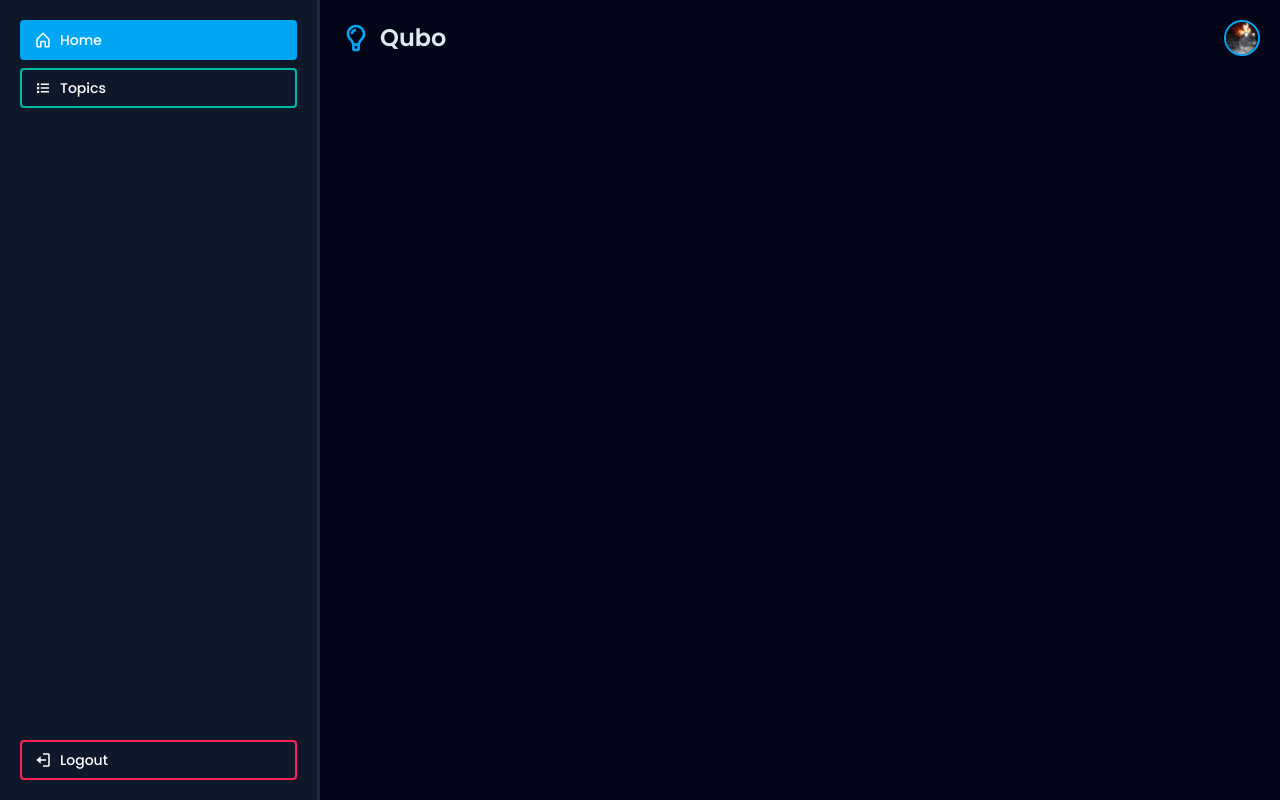
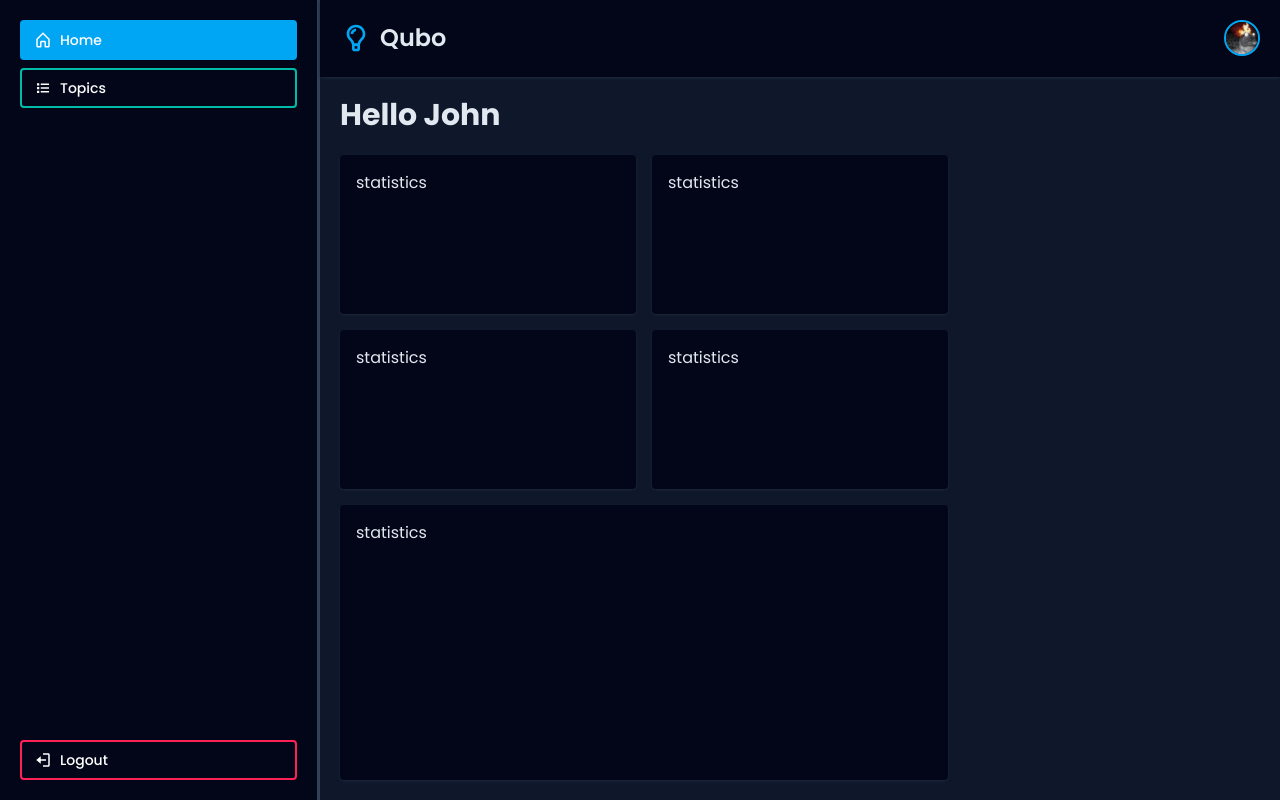
Before and after one commit to N4EXM/quiz_app, a React app in the folder frontend/: page / in a window 1280 px wide. Built offline with nearby package versions, Linux system fonts and the light colour scheme; the HTML template or start-up script is replaced by a standard one.

Commit message:
working on the homepage

```diff
--- /dev/null
+++ b/frontend/src/components/Home/GraphCard.jsx
@@ -0,0 +1,24 @@
+import React from 'react'
+
+const GraphCard = ({
+    colStart,
+    colEnd,
+    rowStart,
+    rowEnd,
+}) => {
+    return (
+        <div
+            className="w-full h-full bg-slate-100 shadow-sm shadow-slate-400 rounded-sm p-4 dark:bg-slate-950 dark:shadow-slate-800"
+            style={{
+                gridColumnStart: colStart,
+                gridColumnEnd: colEnd,
+                gridRowStart: rowStart,
+                gridRowEnd: rowEnd
+            }}
+        >
+            statistics
+        </div>
+    )
+}
+
+export default GraphCard
--- /dev/null
+++ b/frontend/src/components/Home/StatisticsCard.jsx
@@ -0,0 +1,25 @@
+// StatisticsCard.jsx
+import React from 'react'
+
+const StatisticsCard = ({
+  colStart,
+  colEnd,
+  rowStart,
+  rowEnd,
+}) => {
+  return (
+    <div
+      className="w-full h-full bg-slate-100 shadow-sm shadow-slate-400 rounded-sm p-4 dark:bg-slate-950 dark:shadow-gray-800"
+      style={{
+        gridColumnStart: colStart,
+        gridColumnEnd: colEnd,
+        gridRowStart: rowStart,
+        gridRowEnd: rowEnd
+      }}
+    >
+      statistics
+    </div>
+  )
+}
+
+export default StatisticsCard
--- a/frontend/src/components/Layout.jsx
+++ b/frontend/src/components/Layout.jsx
@@ -6,11 +6,11 @@ import Navbar from './Navbar'
 const Layout = ({ children }) => {
   return (
     <div
-      className='flex flex-row gap-0 w-full h-screen bg-slate-100 dark:bg-slate-950'
+      className='flex flex-row gap-0 w-full h-screen bg-slate-200 dark:bg-slate-900 overflow-hidden'
     >
       <Sidebar/>
       <div
-        className='flex flex-col gap-5 w-full h-full '
+        className='flex flex-col w-full h-full '
       >
         <Navbar/>
         {children}
--- a/frontend/src/components/Navbar.jsx
+++ b/frontend/src/components/Navbar.jsx
@@ -18,7 +18,7 @@ const Navbar = () => {
 
   return (
     <div
-      className='flex flex-row items-center justify-between w-full h-fit px-5 p-5 '
+      className='flex flex-row items-center justify-between w-full h-fit px-5 p-5 bg-slate-100 shadow-slate-400 dark:bg-slate-950 dark:shadow-slate-800 shadow-sm'
     >
 
       {/* title */}
--- a/frontend/src/components/SettingsModal.jsx
+++ b/frontend/src/components/SettingsModal.jsx
@@ -19,12 +19,14 @@ const SettingsModal = ({ toggleSettings, setToggleSettings }) => {
   const [viewState, setViewState] = useState("Details") // 0: users details 1: security
 
   // user
-  const name = user.name
+  const firstName = user.firstName
+  const lastName = user.lastName
   const email = user.email
   const userImage = user.profileImg
 
   // user state
-  const [cName, setCName] = useState(name || "")
+  const [cfirstName, setCFirstName] = useState(firstName || "")
+  const [cLastName, setCLastName] = useState(lastName || "")
   const [cEmail, setCEmail] = useState(email || "")
   const [cUserImage, setCUserImage] = useState(userImage || null)
   const [password, setPassword] = useState("")
@@ -33,7 +35,8 @@ const SettingsModal = ({ toggleSettings, setToggleSettings }) => {
 
   // functions
   const handleCloseEdit = () => {
-    setCName(name)
+    setCFirstName(firstName)
+    setCLastName(lastName)
     setCEmail(email)
     setCUserImage(userImage)
     setIsEdit(false)
@@ -176,30 +179,49 @@ const SettingsModal = ({ toggleSettings, setToggleSettings }) => {
                 </div>
               </div>
 
-              {/* name */}
+              {/* first name */}
               <div
-                className='flex flex-col relative gap-0.5 w-full h-fit'
+                className='flex flex-col relative gap-1 w-full h-fit'
               >
-                <svg className='absolute top-8 left-3 dark:text-slate-500 text-slate-700' xmlns="http://www.w3.org/2000/svg" width={18} height={18} fill={"currentColor"} viewBox="0 0 24 24">{/* Boxicons v3.0 https://boxicons.com | License  https://docs.boxicons.com/free */}<path d="M12 12c2.76 0 5-2.24 5-5s-2.24-5-5-5-5 2.24-5 5 2.24 5 5 5m0-8c1.65 0 3 1.35 3 3s-1.35 3-3 3-3-1.35-3-3 1.35-3 3-3M4 22h16c.55 0 1-.45 1-1v-1c0-3.86-3.14-7-7-7h-4c-3.86 0-7 3.14-7 7v1c0 .55.45 1 1 1m6-7h4c2.76 0 5 2.24 5 5H5c0-2.76 2.24-5 5-5"></path></svg>
+                <svg className='absolute top-8.5 left-3 dark:text-slate-500 text-slate-700' xmlns="http://www.w3.org/2000/svg" width={18} height={18} fill={"currentColor"} viewBox="0 0 24 24">{/* Boxicons v3.0 https://boxicons.com | License  https://docs.boxicons.com/free */}<path d="M12 12c2.76 0 5-2.24 5-5s-2.24-5-5-5-5 2.24-5 5 2.24 5 5 5m0-8c1.65 0 3 1.35 3 3s-1.35 3-3 3-3-1.35-3-3 1.35-3 3-3M4 22h16c.55 0 1-.45 1-1v-1c0-3.86-3.14-7-7-7h-4c-3.86 0-7 3.14-7 7v1c0 .55.45 1 1 1m6-7h4c2.76 0 5 2.24 5 5H5c0-2.76 2.24-5 5-5"></path></svg>
                 <p
                   className='text-sm font-medium'
                 >
-                  Name:
+                  First name:
                 </p>
                 <input
                   type="text"
                   className='w-full border-slate-500 text-sm outline-none dark:bg-slate-950 dark:border-sky-500 bg-slate-100 p-2 rounded-sm border-2 pl-10'
-                  value={cName}
-                  onChange={(e) => setCName(e.target.value)}
+                  value={firstName}
+                  onChange={(e) => setCFirstName(e.target.value)}
+                  readOnly={!isEdit}
+                />
+              </div>
+
+              {/* last name */}
+              <div
+                className='flex flex-col relative gap-1 w-full h-fit'
+              >
+                <svg className='absolute top-8.5 left-3 dark:text-slate-500 text-slate-700' xmlns="http://www.w3.org/2000/svg" width={18} height={18} fill={"currentColor"} viewBox="0 0 24 24">{/* Boxicons v3.0 https://boxicons.com | License  https://docs.boxicons.com/free */}<path d="M12 12c2.76 0 5-2.24 5-5s-2.24-5-5-5-5 2.24-5 5 2.24 5 5 5m0-8c1.65 0 3 1.35 3 3s-1.35 3-3 3-3-1.35-3-3 1.35-3 3-3M4 22h16c.55 0 1-.45 1-1v-1c0-3.86-3.14-7-7-7h-4c-3.86 0-7 3.14-7 7v1c0 .55.45 1 1 1m6-7h4c2.76 0 5 2.24 5 5H5c0-2.76 2.24-5 5-5"></path></svg>
+                <p
+                  className='text-sm font-medium'
+                >
+                  Last name:
+                </p>
+                <input
+                  type="text"
+                  className='w-full border-slate-500 text-sm outline-none dark:bg-slate-950 dark:border-sky-500 bg-slate-100 p-2 rounded-sm border-2 pl-10'
+                  value={cLastName}
+                  onChange={(e) => setCLastName(e.target.value)}
                   readOnly={!isEdit}
                 />
               </div>
 
               {/* email */}
               <div
-                className='flex flex-col relative gap-0.5 w-full h-fit'
+                className='flex flex-col relative gap-1 w-full h-fit'
               >
-                <svg className='absolute top-[33px] left-3 dark:text-slate-500 text-slate-700' xmlns="http://www.w3.org/2000/svg" width={18} height={18} fill={"currentColor"} viewBox="0 0 24 24">{/* Boxicons v3.0 https://boxicons.com | License  https://docs.boxicons.com/free */}<path d="M20 4H4c-1.1 0-2 .9-2 2v12c0 1.1.9 2 2 2h16c1.1 0 2-.9 2-2V6c0-1.1-.9-2-2-2m0 2v.51l-8 6.22-8-6.22V6zM4 18V9.04l7.39 5.74c.18.14.4.21.61.21s.43-.07.61-.21L20 9.03v8.96H4Z"></path></svg>
+                <svg className='absolute top-[35px] left-3 dark:text-slate-500 text-slate-700' xmlns="http://www.w3.org/2000/svg" width={18} height={18} fill={"currentColor"} viewBox="0 0 24 24">{/* Boxicons v3.0 https://boxicons.com | License  https://docs.boxicons.com/free */}<path d="M20 4H4c-1.1 0-2 .9-2 2v12c0 1.1.9 2 2 2h16c1.1 0 2-.9 2-2V6c0-1.1-.9-2-2-2m0 2v.51l-8 6.22-8-6.22V6zM4 18V9.04l7.39 5.74c.18.14.4.21.61.21s.43-.07.61-.21L20 9.03v8.96H4Z"></path></svg>
                 <p
                   className='text-sm font-medium'
                 >
@@ -241,7 +263,7 @@ const SettingsModal = ({ toggleSettings, setToggleSettings }) => {
                         </button>
                     </div>
                   : <button
-                      className='p-2 rounded-md bg-sky-500 hover:bg-sky-500/80 text-slate-200 active:bg-sky-500/70 duration-200 hover:text-slate-200/80 px-3 text-sm font-medium flex flex-row-reverse items-center gap-1'
+                      className='p-2 rounded-md bg-sky-500 hover:bg-sky-500/80 text-slate-200 active:bg-sky-500/70 duration-200 hover:text-slate-200/80 px-4 text-sm font-medium flex flex-row-reverse items-center gap-1'
                       onClick={() => setIsEdit(!isEdit)}
                     >
                       <span>Edit</span>
@@ -256,11 +278,11 @@ const SettingsModal = ({ toggleSettings, setToggleSettings }) => {
 
             {/* security view */}
             <div
-              className={`${viewState === "Security" ? "flex" : "hidden"} flex-col gap-5 w-full h-full`}
+              className={`${viewState === "Security" ? "flex" : "hidden"} flex-col gap-5 w-full h-full relative`}
             >
 
               <p
-                className='text-sm pl-0.5 font-medium text-slate-200/80 pr-10'
+                className='text-sm pl-0.5 font-medium dark:text-slate-200/80 text-slate-800/80  pr-10'
               >
                 Enter your current password, if you want to change your password.
               </p>
@@ -371,7 +393,17 @@ const SettingsModal = ({ toggleSettings, setToggleSettings }) => {
                   </div>
               </div>
 
-          </div>
+              <div
+                className='absolute w-full h-fit flex items-end justify-end bottom-0 left-0'
+              >
+                <button
+                  className={`text-slate-200 hover:text-slate-200/80 bg-sky-500 hover:bg-sky-600 duration-200 active:bg-sky-700 p-2 px-4  rounded-sm text-sm font-medium`}
+                >
+                  Submit
+                </button>
+              </div>
+
+            </div>
 
           </div>
 
--- a/frontend/src/components/Sidebar.jsx
+++ b/frontend/src/components/Sidebar.jsx
@@ -8,7 +8,7 @@ const Sidebar = () => {
 
   return (
     <div
-      className='h-full items-start justify-between bg-slate-900 border-r-3 border-sky-500 dark:border-slate-800 p-5 flex flex-col gap-10 w-80 max-w-80 min-w-80'
+      className='h-full items-start justify-between bg-slate-950 dark:bg-slate-950 border-r-3 border-slate-400 dark:border-slate-700 p-5 flex flex-col gap-10 w-80 max-w-80 min-w-80'
     >
       <div
         className='flex flex-col gap-2 w-full h-fit'
--- a/frontend/src/context/AuthContext.jsx
+++ b/frontend/src/context/AuthContext.jsx
@@ -20,7 +20,8 @@ export const AuthProvider = ({ children }) => {
     const [isLoading, setIsLoading] = useState(false)
     // const [user, setUser] = useState(null)
     const [user, setUser] = useState({
-        name: "John Doe",
+        firstName: "John",
+        lastName: "Doe",
         email: "johnDoe@example.com",
         profileImg: userImg,
     })
--- a/frontend/src/pages/Home.jsx
+++ b/frontend/src/pages/Home.jsx
@@ -1,11 +1,60 @@
 import React from 'react'
 import Layout from '../components/Layout'
+import StatisticsCard from '../components/Home/StatisticsCard'
+import GraphCard from '../components/Home/GraphCard'
+import { useAuth } from '../context/AuthContext'
 
 const Home = () => {
+
+  const { user } = useAuth()
+
   return (
     <Layout>
+      <div
+        className='grid grid-cols-12 grid-rows-12 w-full h-full p-5 gap-4'
+      >
 
+        <div
+          className='w-full h-full col-span-3 row-span-1'
+        >
+          <h1
+            className='text-3xl font-bold'
+          >
+            Hello {user.firstName}
+          </h1>
+        </div>
 
+        <StatisticsCard
+          rowStart={2}
+          rowEnd={5}
+          colStart={1}
+          colEnd={5}
+        />
+        <StatisticsCard
+          rowStart={2}
+          rowEnd={5}
+          colStart={5}
+          colEnd={9}
+        />
+        <StatisticsCard
+          rowStart={5}
+          rowEnd={8}
+          colStart={1}
+          colEnd={5}
+        />
+        <StatisticsCard
+          rowStart={5}
+          rowEnd={8}
+          colStart={5}
+          colEnd={9}
+        />
+        <GraphCard
+          rowStart={8}
+          rowEnd={13}
+          colStart={1}
+          colEnd={9}
+        />
+      </div>
     </Layout>
   )
 }
```
Also changed, not shown: frontend/src/components/UserMenu.jsx (+6 -2 lines).
